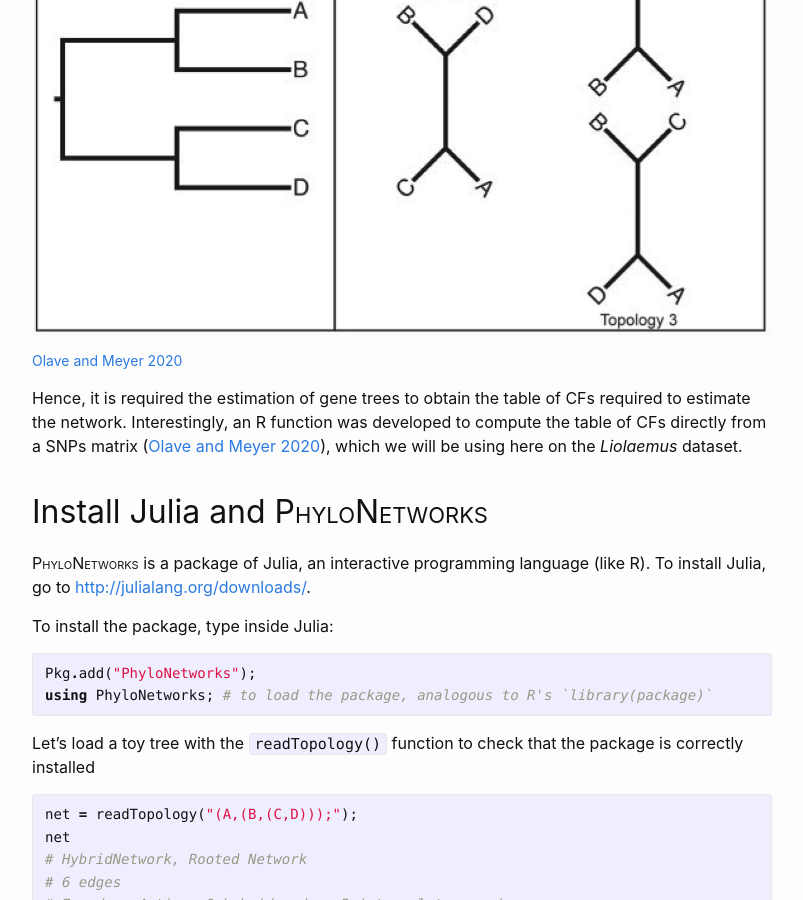
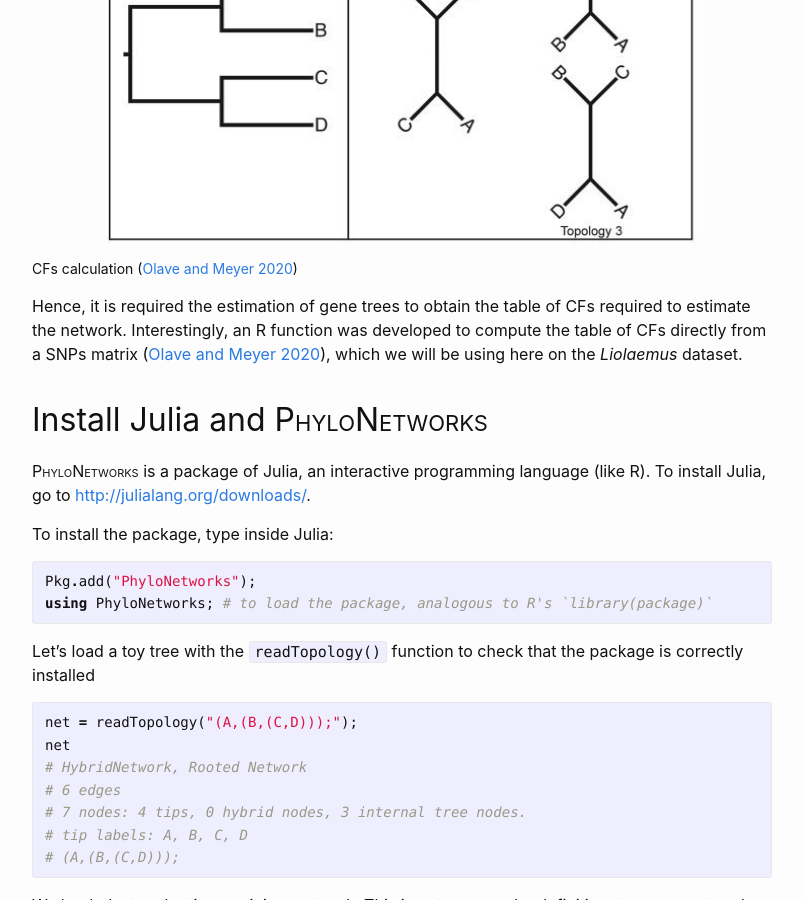
Before and after one commit to k-sanchez/workshop_networks_xcbh, a Jekyll site: the page built from 03_network.md, in a window 1280 px wide and 900 px high, scrolled down 926 px. Shown: the whole window, without its empty margins (238-1041 px from the left). Built offline with Jekyll 4.4.1, drawn with Linux system fonts in a browser that asks for light colours.

Commit message:
upd figs

```diff
--- a/03_network.md
+++ b/03_network.md
@@ -12,15 +12,15 @@ https://vincenttam.github.io/javascripts/MathJaxLocal.js"></script>
 
 Phylogenetic networks are an extension of phylogenetic trees used to model gene flow events between species or populations (see the figure). Specifically, these  events are modelled by reticulation edges that summarizes gene flow that might have occurred over a period of time into a single instantaneous event. These edges have a parameter associated ($\varphi$) that represents the proportion of alleles transferred during the entire period of gene flow.
 
-<p style="text-align:center;">
+<p align="center">
     <img src="./assets/network.svg" width="30%"/>
 </p>
 
 A popular method to estimate phylogenetic networks is <span style="font-variant: small-caps;">PhyloNetworks</span> ([Solís-Lemus et al. 2017](https://doi.org/10.1093/molbev/msx235)). It is based on a pseudolikelihood function over concordance factors (CFs) of quartets of taxa (four taxa), wich increase computational tractability. CFs are calculated as the proportion of gene trees supporting the three possible splits in a given quartet:
 
 <p align="center">
-    <img src="./assets/CFs.png"/>
-    <figcaption><a href="https://doi.org/10.1093/sysbio/syaa005">Olave and Meyer 2020</a></figcaption>
+    <img src="./assets/CFs.png" width="80%"/>
+    <figcaption>CFs calculation (<a href="https://doi.org/10.1093/sysbio/syaa005">Olave and Meyer 2020</a>)</figcaption>
 </p>
 
 Hence, it is required the estimation of gene trees to obtain the table of CFs required to estimate the network. Interestingly, an R function was developed to compute the table of CFs directly from a SNPs matrix ([Olave and Meyer 2020](https://doi.org/10.1093/sysbio/syaa005)), which we will be using here on the *Liolaemus* dataset.
```
